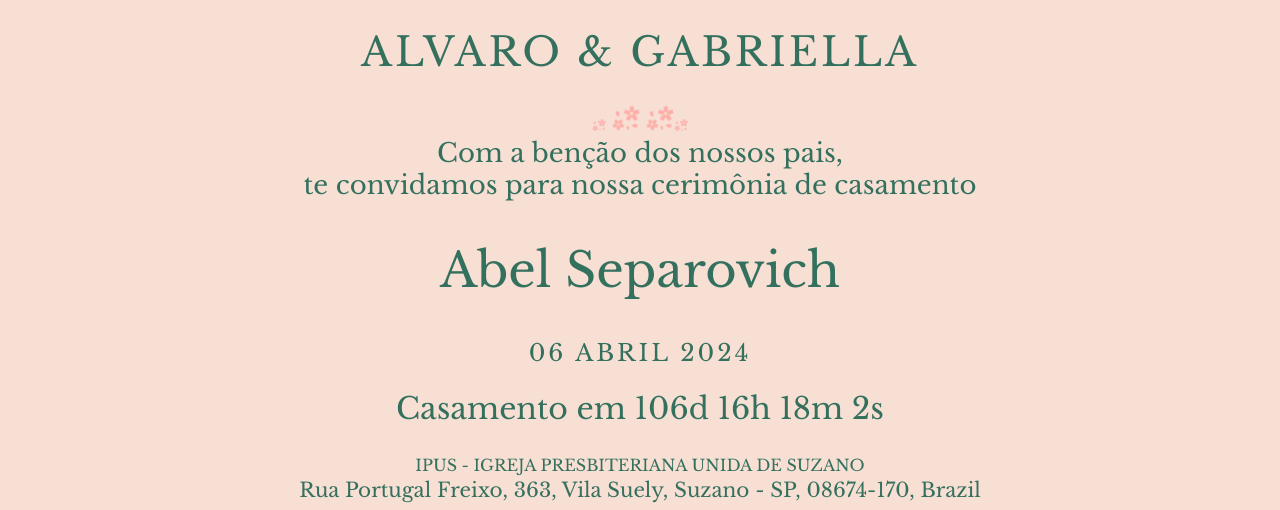
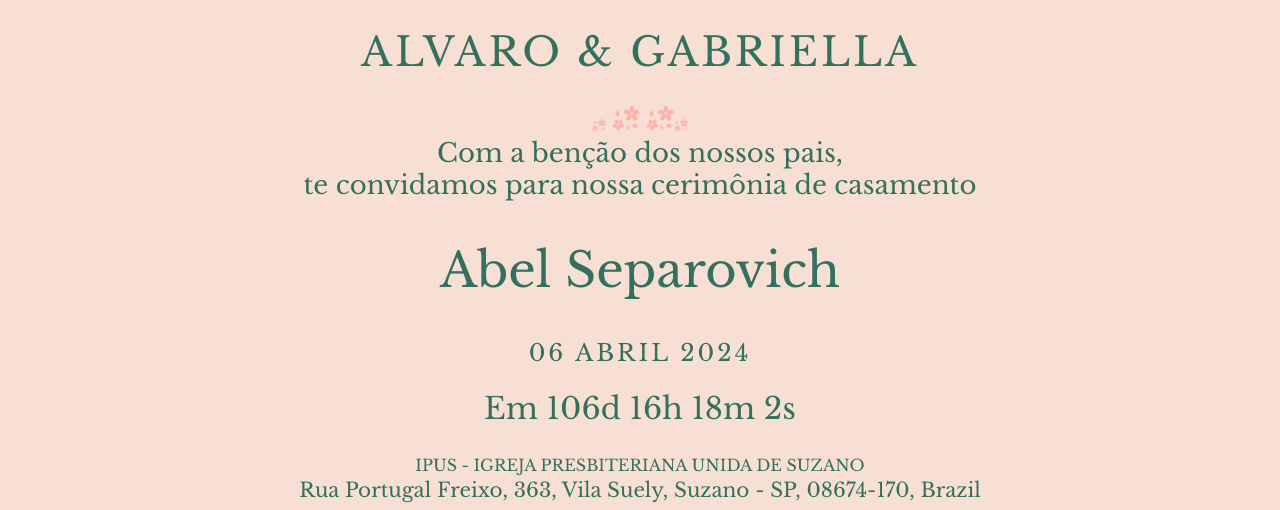
Before and after one commit to alvaroseparovich/wedding, a website: page convidados.html in a window 1280 px wide. Shown: the top 510 px of the page. Drawn offline with Linux system fonts and the light colour scheme; a web font is replaced by a local one.

Commit message:
minor change

```diff
--- a/convidados.html
+++ b/convidados.html
@@ -168,7 +168,7 @@ Rua Portugal Freixo, 363, Vila Suely, Suzano - SP, 08674-170, Brazil
       document.getElementById("countdown").innerHTML = `Casados a ${days * -1}d ${hours * -1}h ${minutes * -1}m ${seconds * -1}s`;
     } else {
       // Display the countdown
-      document.getElementById("countdown").innerHTML = ` Casamento em ${days}d ${hours}h ${minutes}m ${seconds}s`;
+      document.getElementById("countdown").innerHTML = `Em ${days}d ${hours}h ${minutes}m ${seconds}s`;
     }
   }, 1000); // Update every 1000 milliseconds (1 second)
 </script>
```
